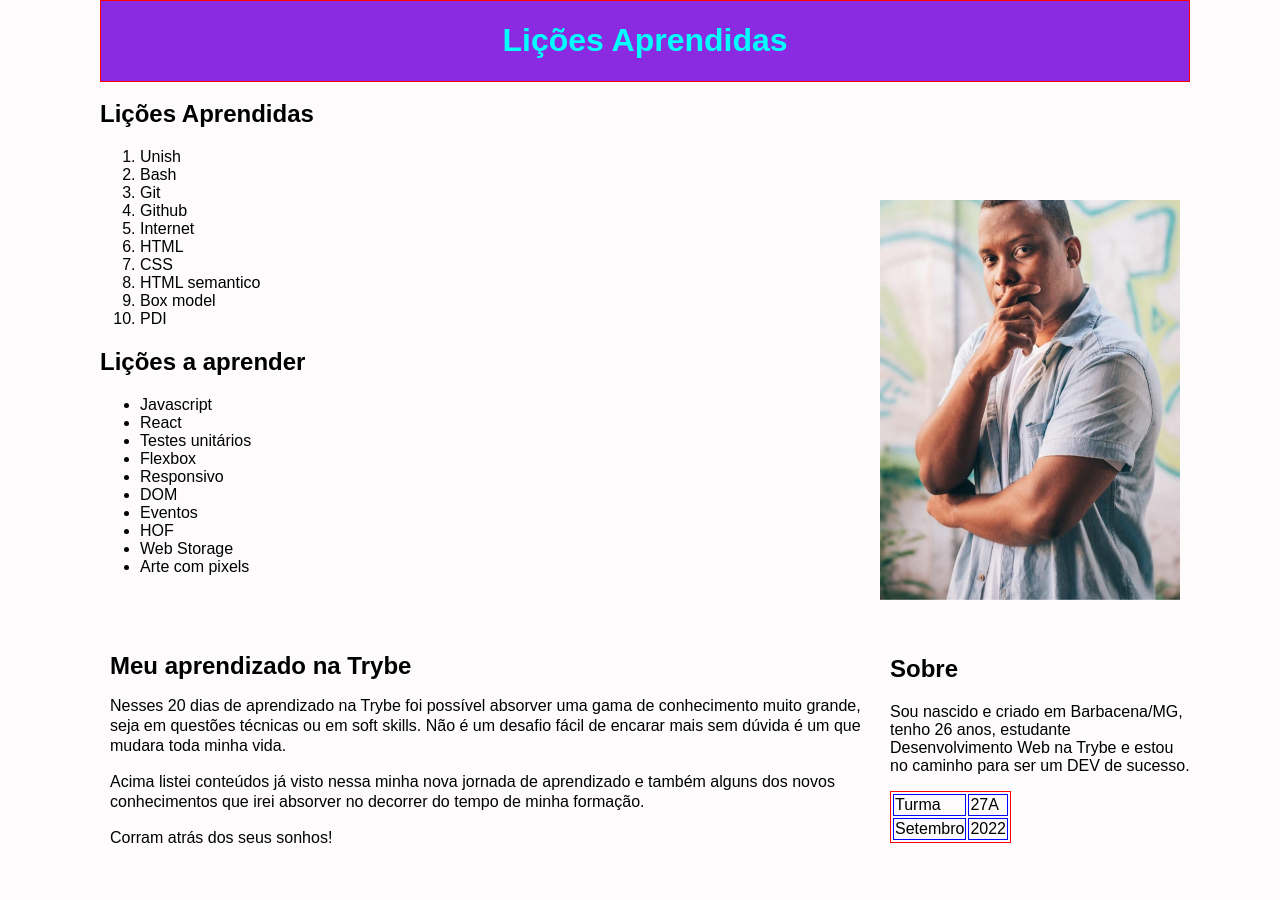
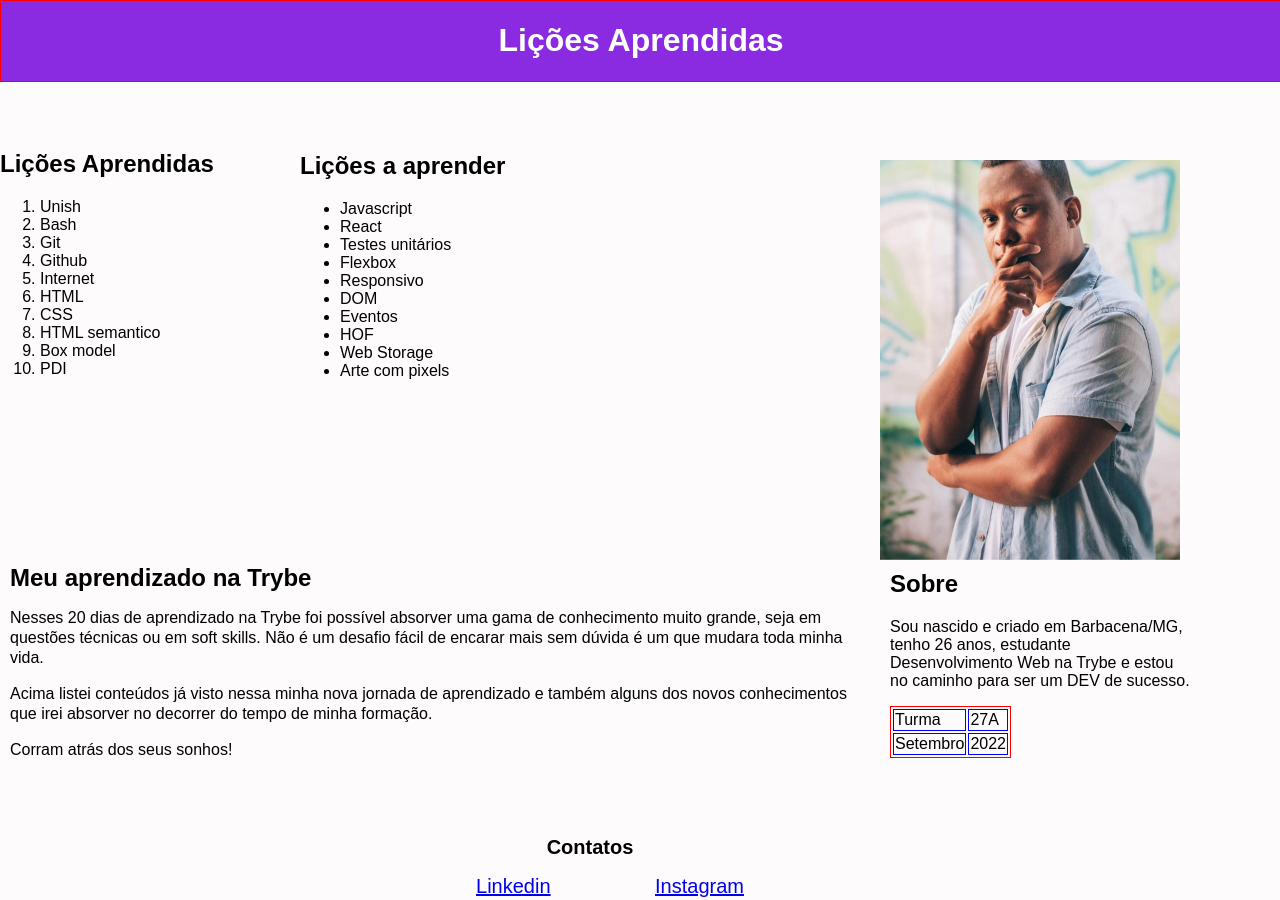
Before and after one commit to JeffDoni/lessons-leanerd, a website: page index.html in a window 1280 px wide. Shown: the top 900 px of the page. Drawn offline with Linux system fonts and the light colour scheme.

Commit message:
Alterando visual

```diff
--- a/index.html
+++ b/index.html
@@ -35,7 +35,7 @@
         <li>Box model</li>
         <li>PDI</li>
     </ol>
-
+     <div class="licoes">
     <h2>Lições a aprender</h2>
     <ul id="licoes_a_aprender">
         <li>Javascript</li>
@@ -49,7 +49,7 @@
         <li>Web Storage</li>
         <li>Arte com pixels</li>
     </ul>
-
+     </div>
 </section>
 
 
--- a/style.css
+++ b/style.css
@@ -1,6 +1,6 @@
 body {
     background-color: rgb(253, 251, 251);
-    margin-left: 100px;
+    margin-left: auto;
     margin-right: 100px;
     font-family: Arial, Helvetica, sans-serif;
 }
@@ -11,28 +11,38 @@ header {
     text-align: center;
     position: fixed;
     border: 1px solid red;
-    width: 85%;
+    width: 100%;
     background-color: blueviolet;
-    color: aqua;
+    color: white;
 }
 
 img {
     width: 300px;
     height: 400px;
-    margin-top: 100px;
+    margin-top: 10px;
     float: right;
+
 }
 
 
 .listas {
-    margin-top: 100px;
+    margin-top: 150px;
     display: block;
+    align-items: center;
+
 }
 
+.licoes {
+    position: absolute;
+    left: 300px;
+    width: 300px;
+    top: 132px;
+
+}
 
 article {
     margin-right: 300px;
-    margin-top: 50px;
+    margin-top: 160px;
     line-height: 20px;
     padding: 10px;
 }
@@ -42,12 +52,11 @@ aside {
     position: absolute;
     right: 90px;
     width: 300px;
-    top: 635px;
+    top: 550px;
 
 }
 
 footer {
-    border: 1px solid red;
     height: 100px;
     margin-top: 50px;
     text-align: center;
```
